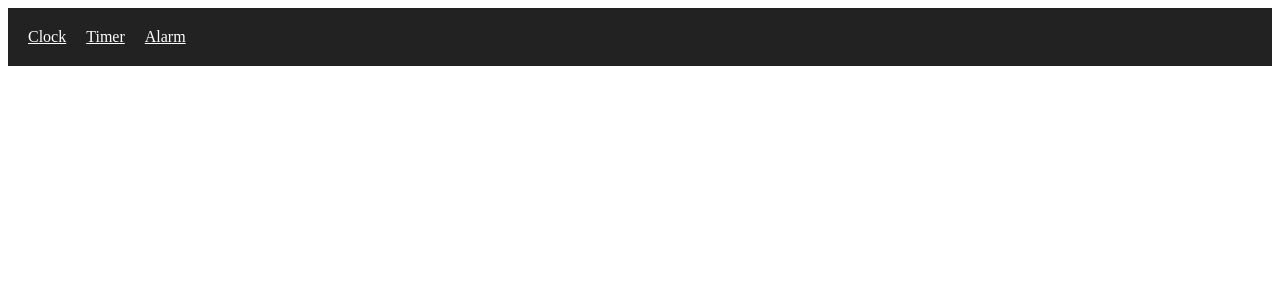
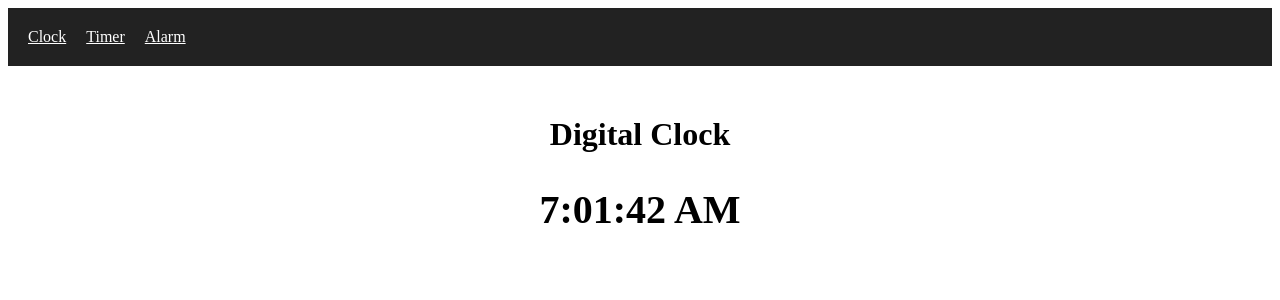
Before and after one commit to jdidmohamad400/digital-clock, a React (Vite) app: page / in a window 1280 px wide. Shown: the top 300 px of the page. Built offline with nearby package versions, Linux system fonts and the light colour scheme.

Commit message:
Fix case-sensitive import

```diff
--- a/src/App.jsx
+++ b/src/App.jsx
@@ -1,7 +1,7 @@
 import { BrowserRouter, Routes, Route } from "react-router-dom";
-import ClockPage from "./pages/clockpage";
-import TimerPage from "./pages/timerpage";
-import AlarmPage from "./pages/alarmpage";
+import ClockPage from "./pages/ClockPage";
+import TimerPage from "./pages/TimerPage";
+import AlarmPage from "./pages/AlarmPage";
 import Navbar from "./components/navbar";
 
 function App() {
@@ -9,9 +9,9 @@ function App() {
     <BrowserRouter>
       <Navbar />
       <Routes>
-        <Route path="/" element={<clockpage />} />
-        <Route path="/timer" element={<timerpage />} />
-        <Route path="/alarm" element={<alarmpage />} />
+        <Route path="/" element={<ClockPage />} />
+        <Route path="/timer" element={<TimerPage />} />
+        <Route path="/alarm" element={<AlarmPage />} />
       </Routes>
     </BrowserRouter>
   );
```
